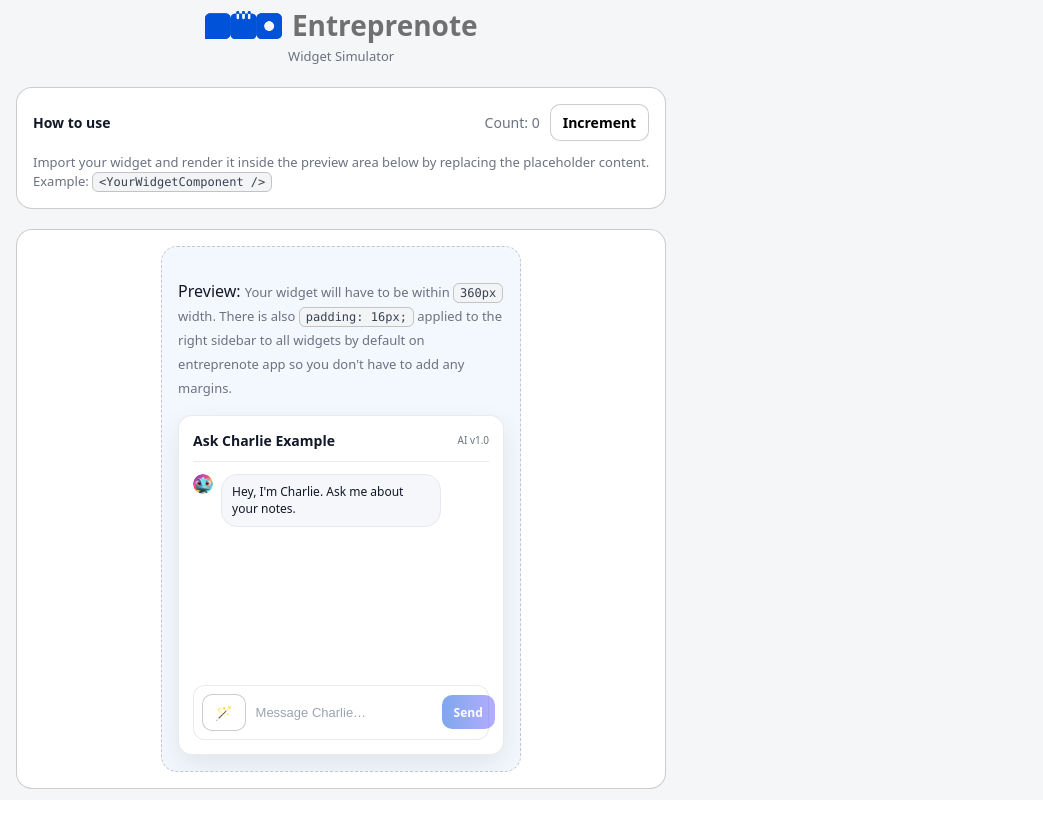
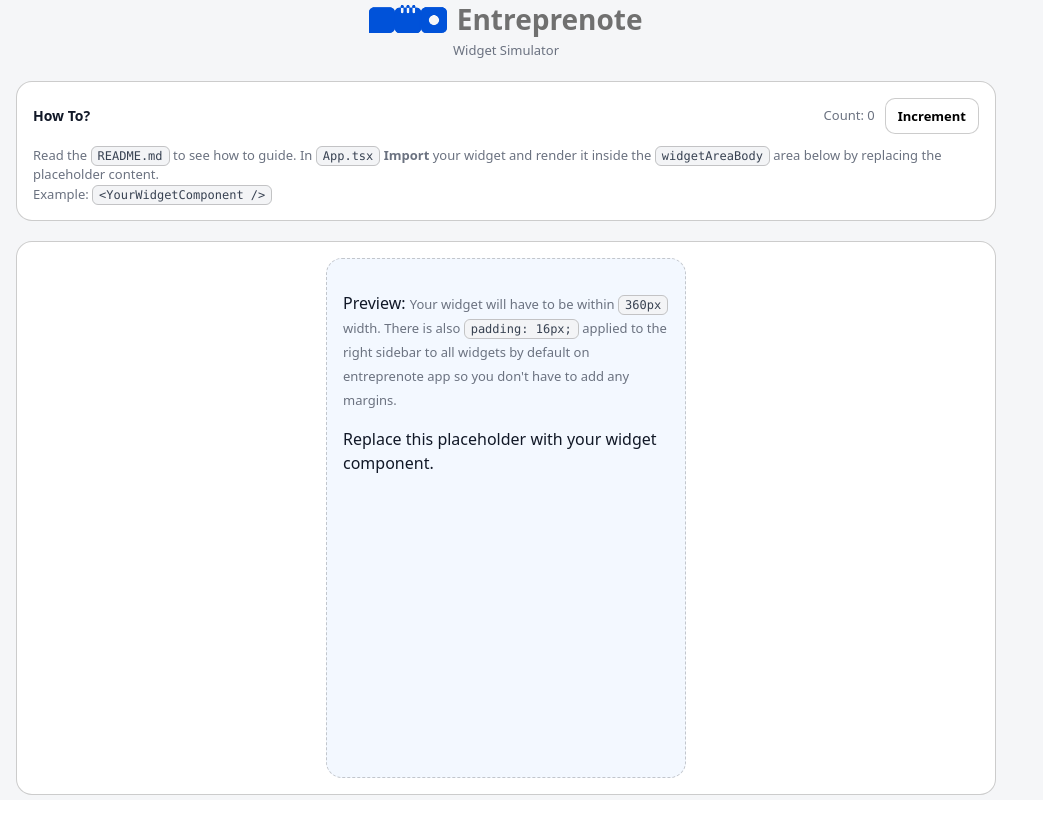
Before and after one commit to thechaudharysab/entpn-app-reactjs-widget-starter-template, a React (Vite) app: page / in a window 1280 px wide. Shown: the whole page, without its empty margins (0-1043 px from the left). Built offline with nearby package versions, Linux system fonts and the light colour scheme.

Commit message:
update app.tsx language

```diff
--- a/src/App.tsx
+++ b/src/App.tsx
@@ -23,7 +23,7 @@
 
       <section className="panel">
         <div className="panelHeader">
-          <div className="panelTitle">How to use</div>
+          <div className="panelTitle">How To?</div>
           <div className="counter">
             <span>Count: {count}</span>
             <button type="button" onClick={() => setCount((c) => c + 1)}>
@@ -33,7 +33,7 @@
         </div>
 
         <p className="help">
-          Import your widget and render it inside the preview area below by
+          Read the <span className="code">README.md</span> to see how to guide. In <span className="code">App.tsx</span> <b>Import</b> your widget and render it inside the <span className="code">widgetAreaBody</span> area below by
           replacing the placeholder content.
           <br />
           Example: <span className="code">{`<YourWidgetComponent />`}</span>
@@ -41,15 +41,15 @@
       </section>
 
       <section className="panel previewWrap">
-        {/* Import and render <YourWidgetComponent /> inside this div */}
         <div className="widgetArea">
           <div className="widgetAreaBody">
           <p>Preview:{" "}
           <span className="help" style={{marginBottom: 12}}>
           Your widget will have to be within <span className="code">{`360px`}</span> width. There is also <span className="code">padding: 16px;</span> applied to the right sidebar to all widgets by default on entreprenote app so you don't have to add any margins.
         </span> </p>
-            <CharlieChatWidget />
-            {/* Replace this placeholder with your widget component. */}
+        {/* Import and render <YourWidgetComponent /> here */}
+            {/* <CharlieChatWidget /> */}
+            Replace this placeholder with your widget component.
           </div>
         </div>
       </section>
```
